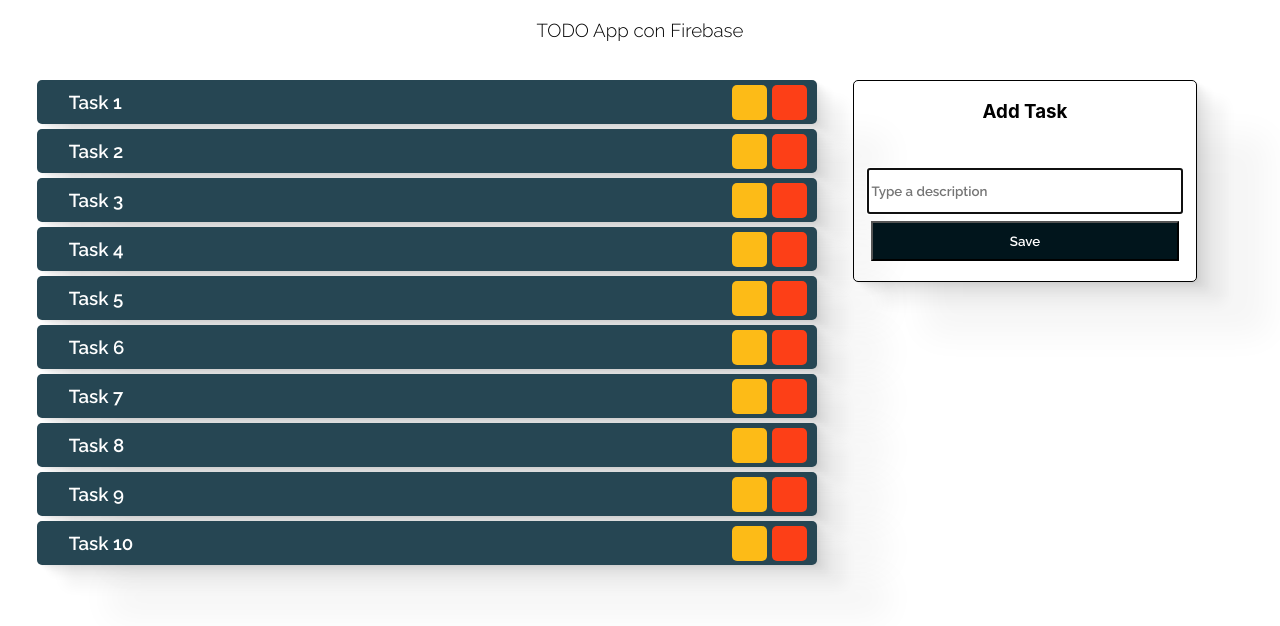
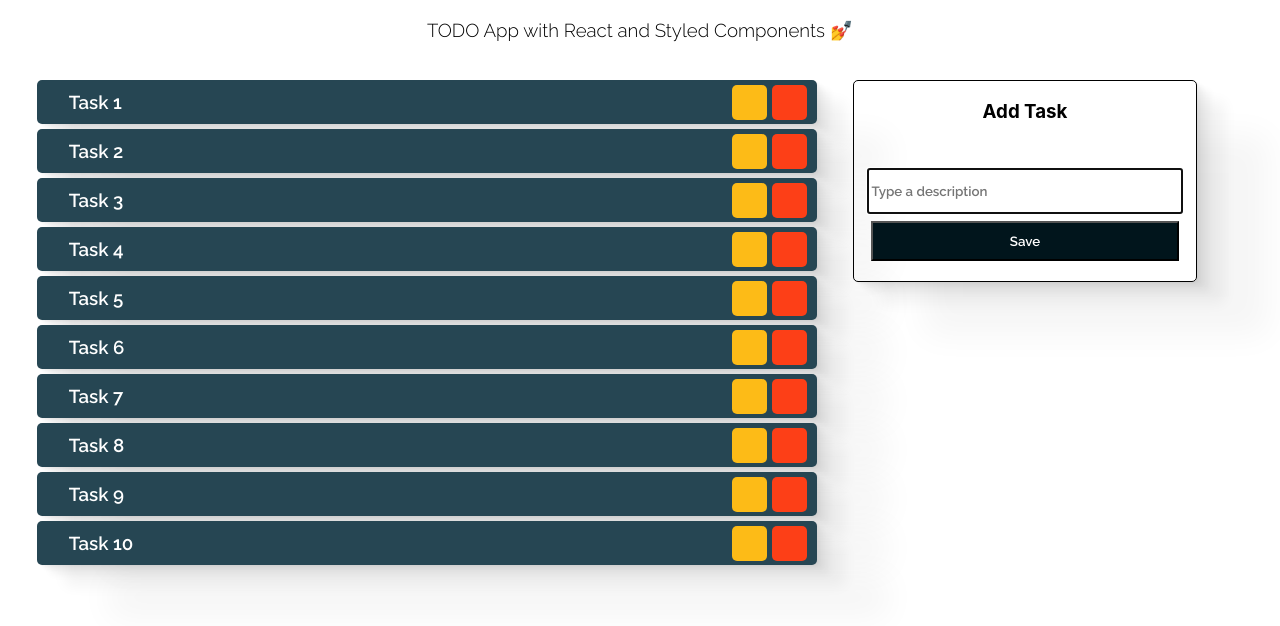
Before and after one commit to gst14/simple_crud_react_styledcomponents, a React (Create React App) app: page / in a window 1280 px wide. Shown: the top 626 px of the page. Built offline with nearby package versions, Linux system fonts and the light colour scheme; some icons are missing.

Commit message:
Update title app

```diff
--- a/src/App.js
+++ b/src/App.js
@@ -36,7 +36,7 @@ useEffect(() => {
   }, []);
   return (
     <Container>
-      <Title>TODO App con Firebase</Title>
+      <Title>TODO App with React and Styled Components 💅 </Title>
       <TaskList key={nanoid()} taskList={taskList} editMode={editMode} setEditMode={ setEditMode} setCurrent={setCurrentTask} current={currentTask}  setTaskList={setTaskList}/>
       <TaskDetail setCurrent={setCurrentTask} editMode={editMode} setEditMode={setEditMode} current={currentTask} taskList={taskList} setTaskList={setTaskList} />
     </Container>
```
